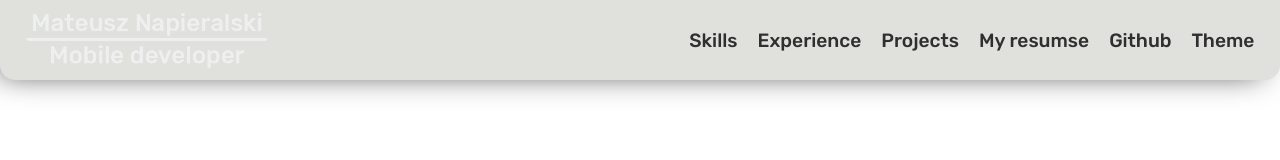
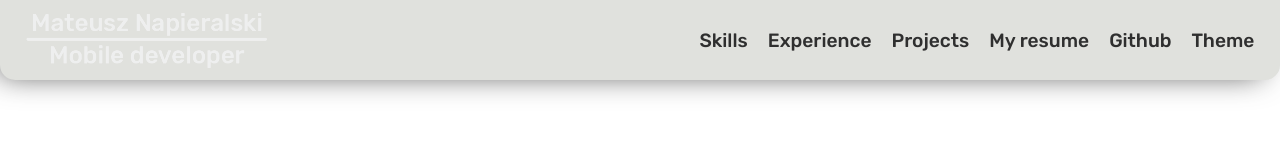
Before and after one commit to matiNap/mnapieralski.github.io, a React (Create React App) app in the folder app/: page / in a window 1280 px wide. Shown: the top 160 px of the page. Built offline with nearby package versions, Linux system fonts and the light colour scheme.

Commit message:
Add downloading resume

```diff
--- a/app/src/components/Header/index.tsx
+++ b/app/src/components/Header/index.tsx
@@ -1,3 +1,4 @@
+/* eslint-disable react/jsx-no-target-blank */
 import React, { useState } from "react";
 import Logo from "./components/Logo";
 import "./style.css";
@@ -42,7 +43,15 @@ export default ({ openDrawer }: Props) => {
           <HeaderItem>
             <NavWrapper to={navRoutes.PROJECTS}>Projects</NavWrapper>
           </HeaderItem>
-          <HeaderItem>My resumse</HeaderItem>
+          <HeaderItem>
+            <a
+              href={`${process.env.PUBLIC_URL}/resume.pdf`}
+              target="_blank"
+              style={{ color: palette.text.primary }}
+            >
+              My resume
+            </a>
+          </HeaderItem>
           <HeaderItem>
             <a href={MY_GITHUB} style={{ color: palette.text.primary }}>
               Github
--- a/app/src/navRoutes.ts
+++ b/app/src/navRoutes.ts
@@ -3,3 +3,4 @@ export const CHAT = "./chat";
 export const SKILLS = "./skills";
 export const EXP = "./experience";
 export const PROJECTS = "./projects";
+export const RESUME = `${process.env.PUBLIC_URL}/resume.pdf`;
```
Also changed, not shown: 1 other file (tests, documents, lock files or other folders).
